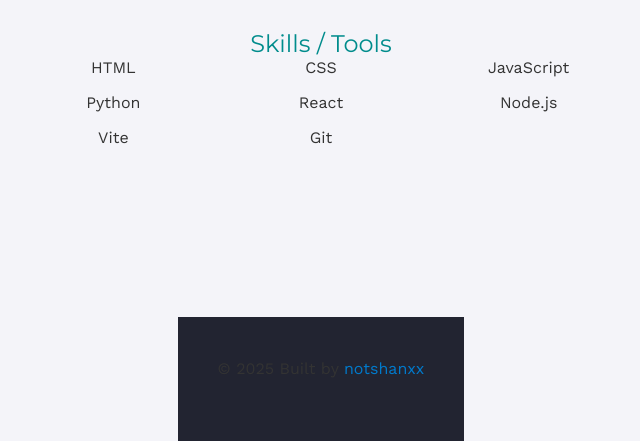
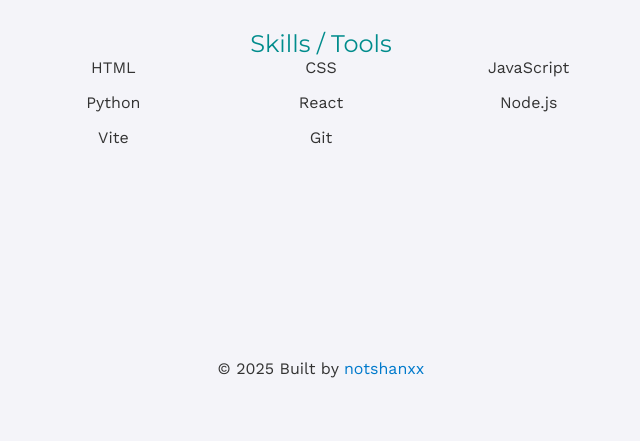
Before and after one commit to priyade004/Priya-PortFolio, a website built with Vite: page index.html in a window 1280 px wide. Shown: the part 2083-2524 px from the top of the page, without its empty margins (319-959 px from the left). Built offline with nearby package versions, Linux system fonts and the light colour scheme.

Commit message:
update css

```diff
--- a/styles.css
+++ b/styles.css
@@ -288,7 +288,6 @@
 
 footer {
   padding: 5vh;
-  background-color: #222431;
   color: #fff;
   text-align: center;
   font-size: 14px;
```
